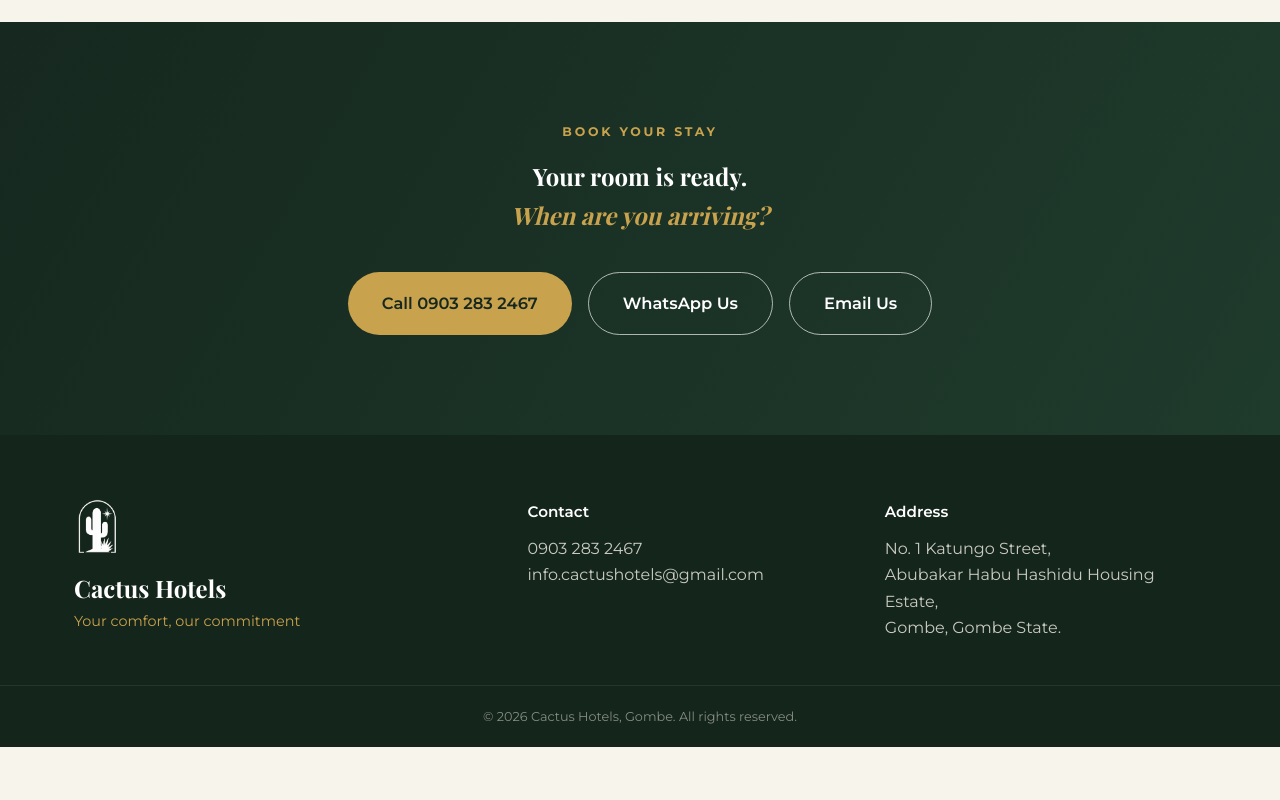
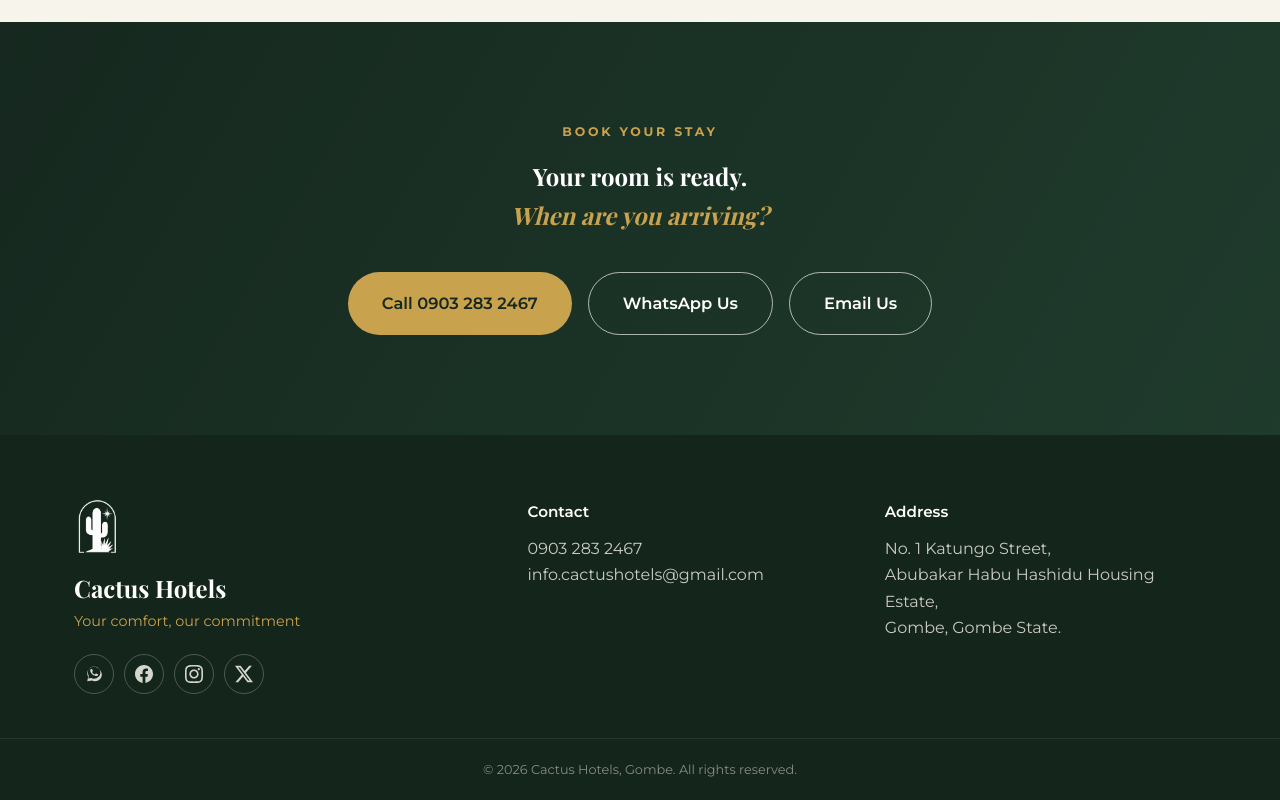
Before and after one commit to cactushotels/cactushotels.github.io, a plain HTML site: page index.html in a window 1280 px wide. Shown: the part 4675-5475 px from the top of the page. Before the commit the page ends 5422 px from the top, so only its background shows below. Drawn offline with nearby package versions, Linux system fonts and the light colour scheme.

Commit message:
Add social media links (WhatsApp, Facebook, Instagram, X) to the footer

```diff
--- a/index.html
+++ b/index.html
@@ -212,6 +212,12 @@
       <img src="assets/img/logo-white.png" alt="Cactus Hotels logo" class="foot-logo">
       <p class="foot-name">Cactus Hotels</p>
       <p class="foot-tag">Your comfort, our commitment</p>
+      <div class="foot-social">
+        <a href="https://wa.me/2349032832467" target="_blank" rel="noopener" aria-label="WhatsApp"><svg viewBox="0 0 32 32"><path d="M16 3C9.4 3 4 8.3 4 14.9c0 2.1.6 4.1 1.6 5.9L4 29l8.4-1.6c1.7.9 3.6 1.4 5.6 1.4 6.6 0 12-5.3 12-11.9S22.6 3 16 3zm0 21.5c-1.8 0-3.5-.5-5-1.4l-.4-.2-4.7.9.9-4.5-.2-.4c-1-1.6-1.6-3.5-1.6-5.4 0-6 4.9-10.9 11-10.9S27.4 7.5 27.4 13.5 22.5 24.5 16 24.5zm6-8.1c-.3-.2-2-1-2.3-1.1-.3-.1-.5-.2-.8.1-.2.3-.8 1-1 1.2-.2.2-.4.3-.7.1-.3-.2-1.4-.5-2.6-1.6-1-.9-1.6-1.9-1.8-2.3-.2-.3 0-.5.1-.7l.6-.7c.2-.2.3-.4.4-.6.1-.3 0-.5 0-.7 0-.2-.8-1.9-1-2.6-.3-.6-.6-.6-.8-.6h-.7c-.2 0-.6.1-.9.4-.3.3-1.2 1.1-1.2 2.8s1.2 3.2 1.4 3.5c.2.2 2.4 3.8 5.9 5.2 3 1.2 3.6.9 4.2.9.6 0 2-.8 2.3-1.6.3-.8.3-1.5.2-1.6 0-.2-.2-.3-.5-.4z"/></svg></a>
+        <a href="https://web.facebook.com/cactushotels" target="_blank" rel="noopener" aria-label="Facebook"><svg viewBox="0 0 24 24"><path d="M24 12.073c0-6.627-5.373-12-12-12s-12 5.373-12 12c0 5.99 4.388 10.954 10.125 11.854v-8.385H7.078v-3.47h3.047V9.43c0-3.007 1.792-4.669 4.533-4.669 1.312 0 2.686.235 2.686.235v2.953H15.83c-1.491 0-1.956.925-1.956 1.874v2.25h3.328l-.532 3.47h-2.796v8.385C19.612 23.027 24 18.062 24 12.073z"/></svg></a>
+        <a href="https://www.instagram.com/cactushotels/" target="_blank" rel="noopener" aria-label="Instagram"><svg viewBox="0 0 24 24"><path d="M12 2.163c3.204 0 3.584.012 4.85.07 3.252.148 4.771 1.691 4.919 4.919.058 1.265.069 1.645.069 4.849 0 3.205-.012 3.584-.069 4.849-.149 3.225-1.664 4.771-4.919 4.919-1.266.058-1.644.07-4.85.07-3.204 0-3.584-.012-4.849-.07-3.26-.149-4.771-1.699-4.919-4.92-.058-1.265-.07-1.644-.07-4.849 0-3.204.013-3.583.07-4.849.149-3.227 1.664-4.771 4.919-4.919 1.266-.057 1.645-.069 4.849-.069zm0-2.163c-3.259 0-3.667.014-4.947.072-4.358.2-6.78 2.618-6.98 6.98-.059 1.281-.073 1.689-.073 4.948 0 3.259.014 3.668.072 4.948.2 4.358 2.618 6.78 6.98 6.98 1.281.058 1.689.072 4.948.072 3.259 0 3.668-.014 4.948-.072 4.354-.2 6.782-2.618 6.979-6.98.059-1.28.073-1.689.073-4.948 0-3.259-.014-3.667-.072-4.947-.196-4.354-2.617-6.78-6.979-6.98-1.281-.059-1.69-.073-4.949-.073zm0 5.838c-3.403 0-6.162 2.759-6.162 6.162s2.759 6.163 6.162 6.163 6.162-2.759 6.162-6.163c0-3.403-2.759-6.162-6.162-6.162zm0 10.162c-2.209 0-4-1.79-4-4 0-2.209 1.791-4 4-4s4 1.791 4 4c0 2.21-1.791 4-4 4zm6.406-11.845c-.796 0-1.441.645-1.441 1.44s.645 1.44 1.441 1.44c.795 0 1.439-.645 1.439-1.44s-.644-1.44-1.439-1.44z"/></svg></a>
+        <a href="https://x.com/cactushotels_" target="_blank" rel="noopener" aria-label="X (Twitter)"><svg viewBox="0 0 24 24"><path d="M18.901 1.153h3.68l-8.04 9.19L24 22.846h-7.406l-5.8-7.584-6.638 7.584H.474l8.6-9.83L0 1.154h7.594l5.243 6.932ZM17.61 20.644h2.039L6.486 3.24H4.298Z"/></svg></a>
+      </div>
     </div>
     <div>
       <p class="foot-h">Contact</p>
--- a/style.css
+++ b/style.css
@@ -136,6 +136,10 @@ h1,h2,h3,.price,.brand-text,.foot-name{font-family:'Playfair Display',serif}
 .foot-logo{height:56px;margin-bottom:14px}
 .foot-name{color:#fff;font-size:1.5rem;font-weight:700}
 .foot-tag{color:var(--gold);font-size:.9rem;margin-top:2px}
+.foot-social{display:flex;gap:10px;margin-top:20px}
+.foot-social a{display:inline-flex;align-items:center;justify-content:center;width:40px;height:40px;border:1px solid rgba(247,244,235,.25);border-radius:50%;color:rgba(247,244,235,.85);transition:all .25s ease}
+.foot-social a:hover{background:var(--gold);border-color:var(--gold);color:#14251B;transform:translateY(-2px)}
+.foot-social svg{width:18px;height:18px;fill:currentColor}
 .foot-h{color:#fff;font-weight:600;margin-bottom:12px;font-size:.95rem}
 .footer a:hover{color:var(--gold)}
 .foot-copy{text-align:center;border-top:1px solid rgba(255,255,255,.08);padding:20px 0;font-size:.8rem;color:rgba(247,244,235,.5)}
```
